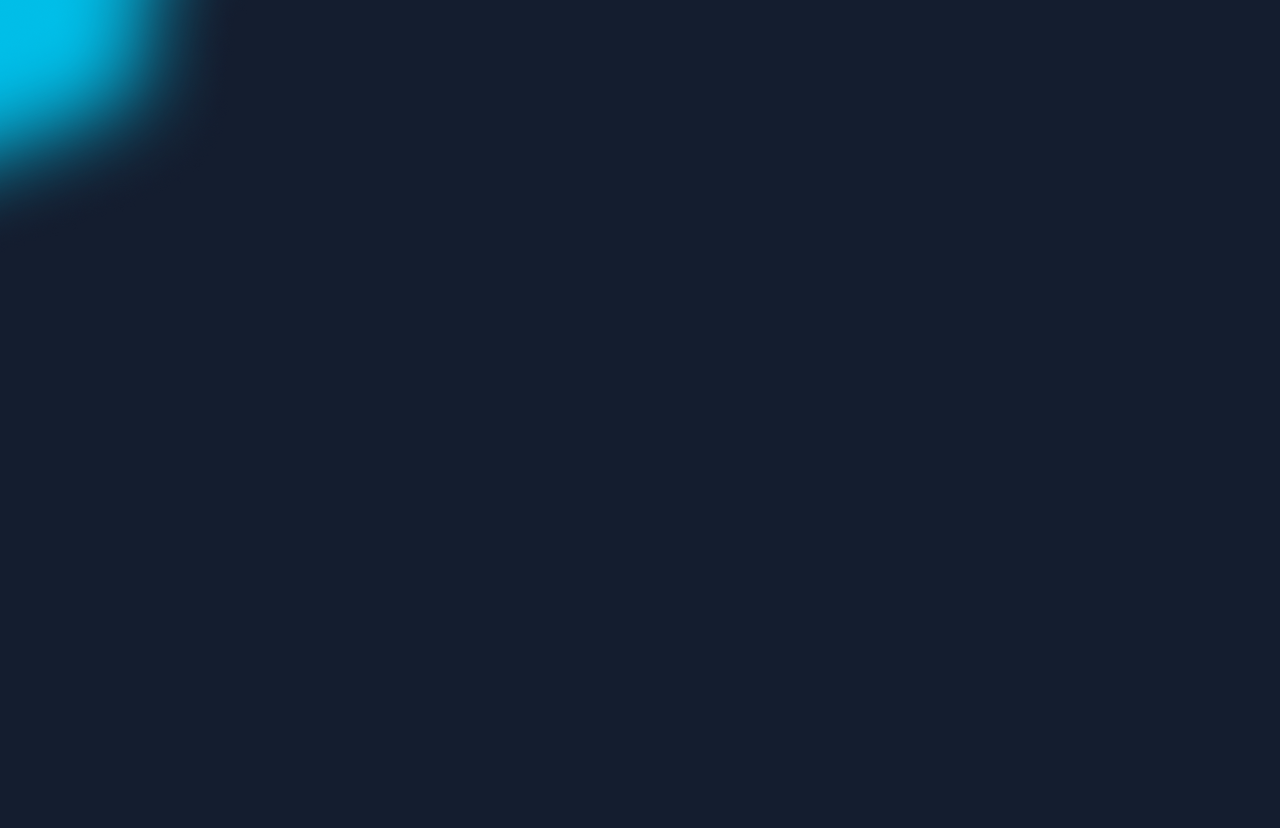
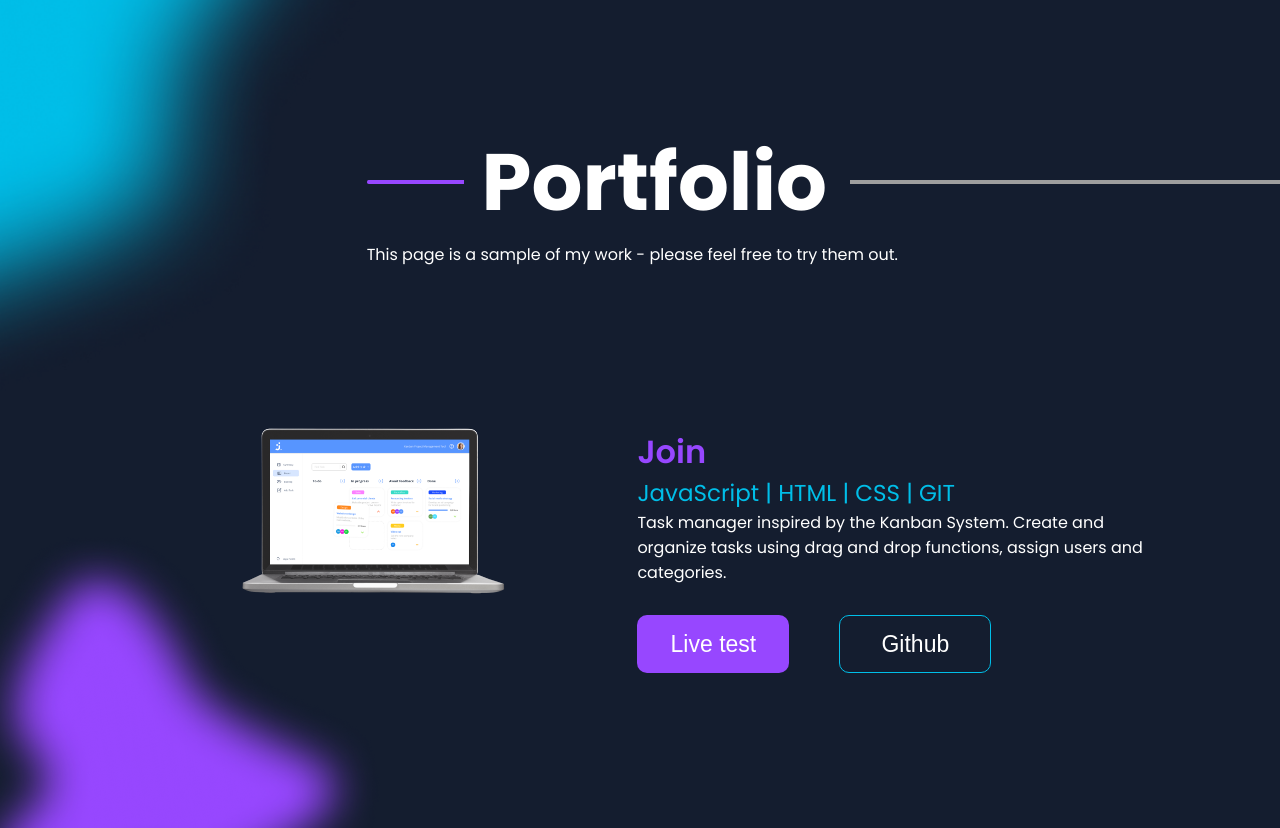
Before and after one commit to deniseS85/portfolio, an Angular app: page /aboutMe in a window 1280 px wide. Shown: the part 1940-2768 px from the top of the page. Before the commit the page ends 2412 px from the top, so only its background shows below. Built offline with nearby package versions, Linux system fonts and the light colour scheme; grey boxes are pictures that could not be loaded.

Commit message:
edit responsiv portfolio

```diff
--- a/src/app/about-me/about-me.component.scss
+++ b/src/app/about-me/about-me.component.scss
@@ -111,6 +111,7 @@
             position: absolute;
             left:0;
             width: 10vw;
+            height: 4px;
         }
         .info-icons {
             display: flex;
@@ -175,6 +176,7 @@
     .scroll-down-shadow {
         position: absolute;
         right: 0;
+        width: 30%;
     }
     .content-left {
         display: flex;
--- a/src/app/app.component.html
+++ b/src/app/app.component.html
@@ -1,6 +1,6 @@
 <app-header></app-header>
 <app-about-me></app-about-me>
 <app-my-skills></app-my-skills>
-<!-- <app-portfolio></app-portfolio> -->
+<app-portfolio></app-portfolio>
 <!-- <app-contact></app-contact> -->
 <!-- <app-footer></app-footer> -->
--- a/src/app/my-skills/my-skills.component.scss
+++ b/src/app/my-skills/my-skills.component.scss
@@ -77,6 +77,7 @@
         position: absolute;
         left: 0;
         top: 0;
+        width: 30%;
     }
 }
 
@@ -95,6 +96,14 @@
             div:nth-child(2) {
                 width: unset !important;
             }
+            button {
+                position: absolute !important;
+                bottom: -72px;
+                left: 50%;
+                transform: translate(-50%);
+                margin: 0 !important;
+            }
+
         }
     }
 }
--- a/src/app/portfolio/portfolio.component.html
+++ b/src/app/portfolio/portfolio.component.html
@@ -42,7 +42,6 @@
             <img src="{{ project.image }}">
         </div>
     </div>
-
     <img class="shadow-left" src="assets/img/shadow-left-portfolio.png">
     <img class="shadow-right" src="assets/img/shadow-right-portfolio.png">
 </div>
--- a/src/app/portfolio/portfolio.component.scss
+++ b/src/app/portfolio/portfolio.component.scss
@@ -15,25 +15,33 @@
 }
 
 .portfolio-container {
+    display: flex;
+    flex-direction: column;
+    padding: 0 10% 0 8.8%;
     position: relative;
     margin-bottom: 100px;
+    margin-top: 10%;
     .headline-portfolio {
-        margin-top: 200px;
         display: flex;
         justify-content: flex-end;
         align-items: center;
         color: var(--white);
-        font-size: 90px;
+        font-size: 6.25vw;
         font-family: 'Poppins bold';
-        img:nth-child(1) {
-            width: 109px;
-            margin-right: 20px;
+        img {
+            height: 4px;
+        }
+        img:first-child {
+            width: 7.569vw;            ;
+            margin-right: 1.389vw;
         }
         div {
-            margin-right: 20px
+            margin-right: 25.389vw;
         }
-        img:nth-child(2) {
-            width: 484px;
+        img:last-child {
+            width: 33.611vw;
+            position: absolute;
+            right: 0;
         }
     }
     .subtext-portfolio {
@@ -46,11 +54,12 @@
         align-items: center;
         margin: auto;
         margin-top: 100px;
-        width: 80%;
-        justify-content: space-around;
+        width: 100%;
+        justify-content: space-between;
+        box-sizing: border-box;
         img {
-            width: 620px;
-            height: 339px;
+            width: 43.056vw;
+            height: 23.542vw;
             object-fit: contain;
         }
         .content-right {
@@ -58,7 +67,7 @@
             flex-direction: column;
             height: 180px;
             justify-content: space-around;
-            width: 450px;
+            width: 52%;
             div:nth-child(1) {
                 color: var(--purple);
                 font-size: 32px;
@@ -78,7 +87,7 @@
             flex-direction: column;
             height: 180px;
             justify-content: space-around;
-            width: 450px;
+            width: 52%;
             text-align: right;
             div:nth-child(1) {
                 color: var(--purple);
@@ -95,6 +104,7 @@
             }
         }
         .buttons {
+            display: flex;
             .button-right, button {
                 @include buttonStyle();
                 margin-right: 50px;
@@ -120,15 +130,89 @@
     }
     .shadow-left {
         position: absolute;
-        top: 100px;
+        top: 32vw;
         z-index: -1;
         left: 0;
-        width: 650px;
+        width: 30%;
     }
     .shadow-right {
         position: absolute;
-        top: 1200px;
+        top: 63vw;
         z-index: -1;
         right: 0;
+        width: 30%;
     }
 }
+
+
+@media only screen and (max-width: 1000px) {
+    .portfolio-container {
+        margin-top: 140px;
+        .headline-portfolio {
+            font-size: 45px !important;
+        }
+        .project {
+            flex-direction: column;
+            margin-top: unset !important;
+            margin-bottom: 100px !important;
+            img {
+                width: 320px;
+                height: 240px;
+            }
+            .content-left, .content-right {
+                width: 100%;
+                text-align: center;
+                margin-top: -25px !important;
+            }
+            .content-left {
+                order: 2;
+                div:nth-child(1) {
+                    margin-top: 70px;
+                }
+            }
+            .content-right {
+                order: 1;
+                div:nth-child(1) {
+                    margin-top: 70px;
+                }
+            }
+            .buttons {
+                justify-content: space-evenly !important;
+                margin-top: 20px !important;
+                .button-right, .button-left {
+                    width: 120px;
+                    height: 47px;
+                    font-size: 16px;
+                    margin: unset !important;
+                }
+            }
+        }
+    }
+}
+
+@media only screen and (min-width: 2000px) {
+    button {
+        width: 11.458vw !important;
+        height: 4.028vw !important;
+        font-size: 1.597vw !important;
+        border-radius: 0.694vw !important;
+    }
+    .portfolio-container {
+        .subtext-portfolio {
+            font-size: 30px !important;
+        }
+        .project {
+            .content-right, .content-left {
+                div:nth-child(1) {
+                    font-size: 50px !important;
+                }
+                div:nth-child(2) {
+                    font-size: 30px !important;
+                }
+                div:nth-child(3) {
+                    font-size: 30px !important;
+                }
+            }
+        }
+    }
+}
```
